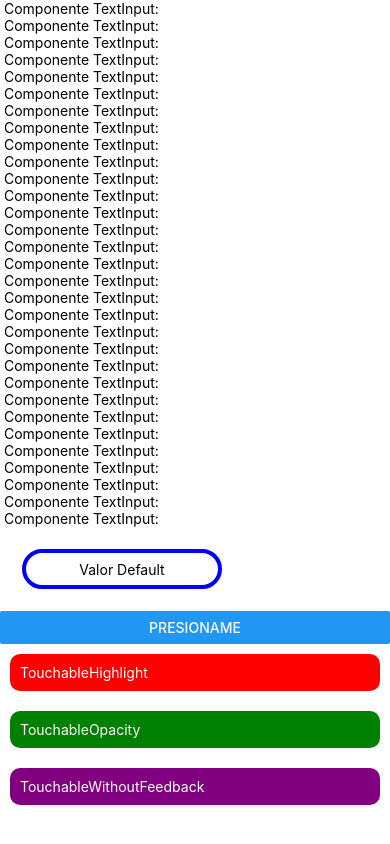
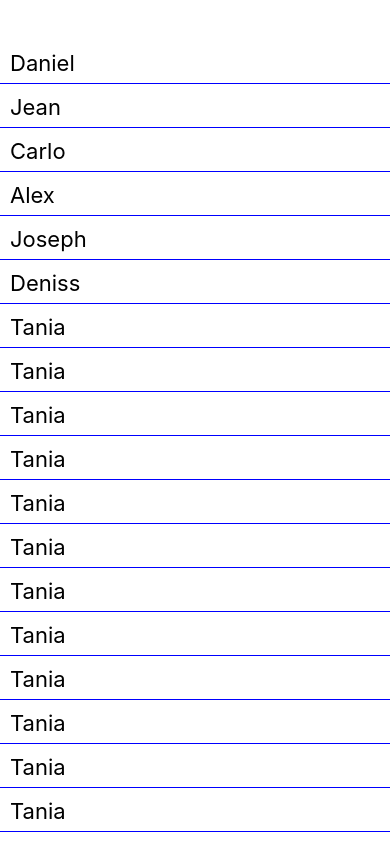
Before and after one commit to DannyGB22/ProgramacionMovil182, a React Native app in the folder HolaMundo/: screen / in a window 390 px wide. Built offline with nearby package versions, Linux system fonts and the light colour scheme.

Commit message:
Creacion de FlatList y ejemplo.

```diff
--- a/HolaMundo/App.js
+++ b/HolaMundo/App.js
@@ -1,115 +1,65 @@
 import { StatusBar } from 'expo-status-bar';
-import { Button, StyleSheet, Text, View, TextInput, TouchableHighlight, TouchableOpacity, TouchableWithoutFeedback, ScrollView, Dimensions } from 'react-native';
-import React, { useState } from 'react';
+import {StyleSheet, Text, View, FlatList} from 'react-native';
+// import React, { useState } from 'react';
 
 export default function App() {
-  const [text, setText] = useState('Valor Default');
-  const [submit, setSubmit] = useState('');
 
   return (
     <View style={styles.container}>
 
-      <ScrollView style={styles.scrollView}>
+      <FlatList
+      data={[
+      {key:1,name:'Daniel'},
+      {key:2,name:'Jean'},
+      {key:3,name:'Carlo'},
+      {key:4,name:'Alex'},
+      {key:5,name:'Joseph'},
+      {key:6,name:'Deniss'},
+      {key:7,name:'Tania'},
+      {key:8,name:'Tania'},
+      {key:9,name:'Tania'},
+      {key:10,name:'Tania'},
+      {key:11,name:'Tania'},
+      {key:12,name:'Tania'},
+      {key:13,name:'Tania'},
+      {key:14,name:'Tania'},
+      {key:15,name:'Tania'},
+      {key:16,name:'Tania'},
+      {key:17,name:'Tania'},
+      {key:18,name:'Tania'},
+      {key:19,name:'Tania'},
+      {key:20,name:'Tania'},
+      {key:21,name:'Tania'},
+      {key:22,name:'Tania'},
 
-      <Text> Componente TextInput: {submit} </Text>
-      <Text> Componente TextInput: {submit} </Text>
-      <Text> Componente TextInput: {submit} </Text>
-      <Text> Componente TextInput: {submit} </Text>
-      <Text> Componente TextInput: {submit} </Text>
-      <Text> Componente TextInput: {submit} </Text>
-      <Text> Componente TextInput: {submit} </Text>
-      <Text> Componente TextInput: {submit} </Text>
-      <Text> Componente TextInput: {submit} </Text>
-      <Text> Componente TextInput: {submit} </Text>
-      <Text> Componente TextInput: {submit} </Text>
-      <Text> Componente TextInput: {submit} </Text>
-      <Text> Componente TextInput: {submit} </Text>
-      <Text> Componente TextInput: {submit} </Text>
-      <Text> Componente TextInput: {submit} </Text>
-      <Text> Componente TextInput: {submit} </Text>
-      <Text> Componente TextInput: {submit} </Text>
-      <Text> Componente TextInput: {submit} </Text>
-      <Text> Componente TextInput: {submit} </Text>
-      <Text> Componente TextInput: {submit} </Text>
-      <Text> Componente TextInput: {submit} </Text>
-      <Text> Componente TextInput: {submit} </Text>
-      <Text> Componente TextInput: {submit} </Text>
-      <Text> Componente TextInput: {submit} </Text>
-      <Text> Componente TextInput: {submit} </Text>
-      <Text> Componente TextInput: {submit} </Text>
-      <Text> Componente TextInput: {submit} </Text>
-      <Text> Componente TextInput: {submit} </Text>
-      <Text> Componente TextInput: {submit} </Text>
-      <Text> Componente TextInput: {submit} </Text>
-      <Text> Componente TextInput: {submit} </Text>
 
-      <TextInput style={styles.input} placeholder="Creacion de input" onChangeText={(t) => setText(t)} value={text}/>
+    ]}
 
-      <Button title="Presioname"onPress={() =>{setSubmit(text); alert("Texto enviado");}}/>
+       renderItem={({item})=><Text style={styles.item}>{item.name}</Text>} >
 
-      <TouchableHighlight style={styles.touchableHighlight} underlayColor="blue" onPress={() => alert("TouchableHighlight presionado")}>
-        <Text style={styles.touchableText}>TouchableHighlight</Text>
-      </TouchableHighlight>
-
-      <TouchableOpacity style={styles.touchableOpacity} onPress={() => alert("TouchableOpacity presionado")}>
-        <Text style={styles.touchableText}>TouchableOpacity</Text>
-      </TouchableOpacity>
-
-      <TouchableWithoutFeedback onPress={() => alert("TouchableWithoutFeedback presionado")}>
-        <View style={styles.touchableWithoutFeedback}>
-          <Text style={styles.touchableText}>TouchableWithoutFeedback</Text>
-        </View>
-      </TouchableWithoutFeedback>
-
-      </ScrollView>
-
+      </FlatList>
 
       <StatusBar style="auto" />
     </View>
   );
 }
-
 const styles = StyleSheet.create({
   container: {
     flex: 1,
     flexDirection: 'column',
     backgroundColor: '#fff',
-    alignItems: 'center',
+    alignItems: 'stretch',
     justifyContent: 'center',
-  },
-  input: {
-    height: 40,
-    width: 200,
-    margin: 22,
-    borderWidth: 4,
-    borderColor: 'blue',
-    padding: 10,
-    borderRadius: 45,
-    textAlign: 'center',
-  },
-  touchableHighlight: {
-    backgroundColor: 'red',
-    padding: 10,
-    margin: 10,
-    borderRadius: 10,
-  },
-  touchableOpacity: {
-    backgroundColor: 'green',
-    padding: 10,
-    margin: 10,
-    borderRadius: 10,
-  },
-  touchableWithoutFeedback: {
-    backgroundColor: 'purple',
-    padding: 10,
-    margin: 10,
-    borderRadius: 10,
-  },
-  touchableText: {
-    color: 'white',
+    paddingTop:40,
   },
 
-  scrollView:{
-    width:Dimensions.get('window').width,
+  item:{
+    padding:10,
+    fontSize:22,
+    height:44,
+    borderColor:'blue',
+    borderBottomWidth:1,
+
+
   },
 });
```
